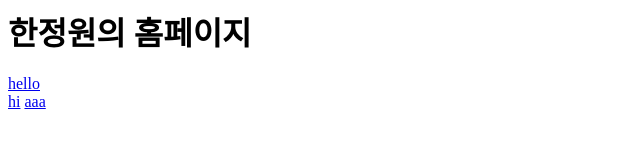
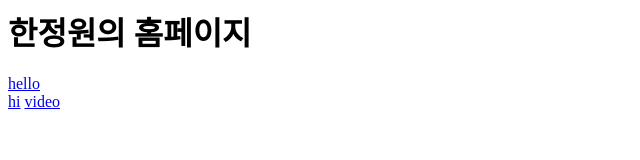
Before and after one commit to jeongwon-1/jeongwon-1.github.io, a plain HTML site: page index.html in a window 1280 px wide. Shown: the full height of the page, 0-640 px from the left. Drawn offline with Linux system fonts and the light colour scheme.

Commit message:
Update index.html

```diff
--- a/index.html
+++ b/index.html
@@ -6,6 +6,6 @@
     <h1>한정원의 홈페이지</h1>
     <a href="hello.HTML">hello</a><br/>
     <a href="hi.html">hi</a>
-    <a href="newfile/aaa.html">aaa</a>
+    <a href="newfile/video.html">video</a>
   </body>
 </html>
```
